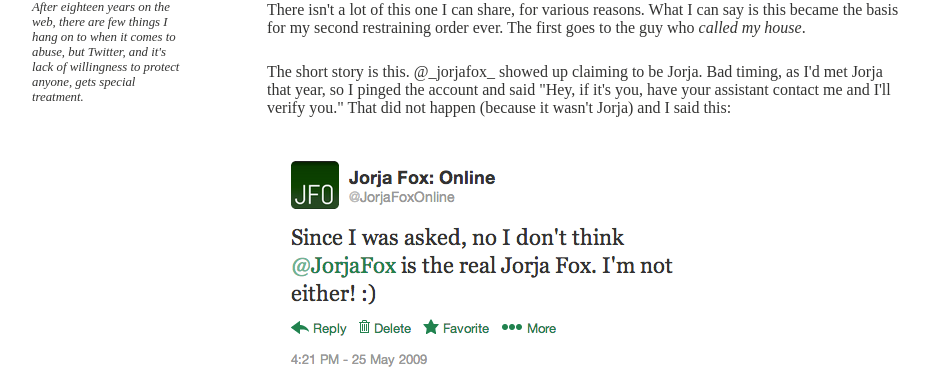
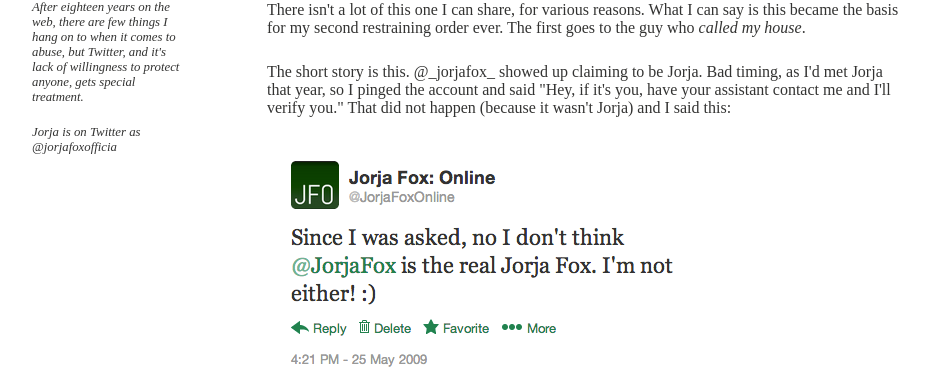
Before and after one commit to JorjaFox/static, a PHP site: page /haters/_jorjafox_ in a window 1280 px wide. Shown: the part 154-538 px from the top of the page, without its empty margins (53-982 px from the left). Run offline with PHP 8.4, Linux system fonts and the light colour scheme.

Commit message:
Link to Jorja

```diff
--- a/haters/_jorjafox_/index.php
+++ b/haters/_jorjafox_/index.php
@@ -43,7 +43,8 @@
   <div class="article-author-side">
     <h3>A History of Hate</h3>
 <p>After eighteen years on the web, there are few things I hang on to when it comes to abuse, but Twitter, and it's lack of willingness to protect anyone, gets special treatment.</p>
-  </div>
+
+<p>Jorja is on Twitter as <a href="https://twitter.com/jorjafoxofficia">@jorjafoxofficia</a></p>  </div>
 
   <article>
     <div class="headline-wrap">
--- a/haters/deleted/index.php
+++ b/haters/deleted/index.php
@@ -43,7 +43,8 @@
   <div class="article-author-side">
     <h3>A History of Hate</h3>
 <p>After eighteen years on the web, there are few things I hang on to when it comes to abuse, but Twitter, and it's lack of willingness to protect anyone, gets special treatment.</p>
-  </div>
+
+<p>Jorja is on Twitter as <a href="https://twitter.com/jorjafoxofficia">@jorjafoxofficia</a></p>  </div>
 
   <article>
     <div class="headline-wrap">
--- a/haters/ihatejfo/index.php
+++ b/haters/ihatejfo/index.php
@@ -43,7 +43,8 @@
   <div class="article-author-side">
     <h3>A History of Hate</h3>
 <p>After eighteen years on the web, there are few things I hang on to when it comes to abuse, but Twitter, and it's lack of willingness to protect anyone, gets special treatment.</p>
-  </div>
+
+<p>Jorja is on Twitter as <a href="https://twitter.com/jorjafoxofficia">@jorjafoxofficia</a></p>  </div>
 
   <article>
     <div class="headline-wrap">
--- a/haters/index.php
+++ b/haters/index.php
@@ -43,6 +43,8 @@
   <div class="article-author-side">
     <h3>A History of Hate</h3>
 <p>After eighteen years on the web, there are few things I hang on to when it comes to abuse, but Twitter, and it's lack of willingness to protect anyone, gets special treatment.</p>
+
+<p>Jorja is on Twitter as <a href="https://twitter.com/jorjafoxofficia">@jorjafoxofficia</a></p>
   </div>
 
   <article>
--- a/haters/jfosux/index.php
+++ b/haters/jfosux/index.php
@@ -43,7 +43,8 @@
   <div class="article-author-side">
     <h3>A History of Hate</h3>
 <p>After eighteen years on the web, there are few things I hang on to when it comes to abuse, but Twitter, and it's lack of willingness to protect anyone, gets special treatment.</p>
-  </div>
+
+<p>Jorja is on Twitter as <a href="https://twitter.com/jorjafoxofficia">@jorjafoxofficia</a></p>  </div>
 
   <article>
     <div class="headline-wrap">
--- a/haters/jorjafoxoniine/index.php
+++ b/haters/jorjafoxoniine/index.php
@@ -43,7 +43,8 @@
   <div class="article-author-side">
     <h3>A History of Hate</h3>
 <p>After eighteen years on the web, there are few things I hang on to when it comes to abuse, but Twitter, and it's lack of willingness to protect anyone, gets special treatment.</p>
-  </div>
+
+<p>Jorja is on Twitter as <a href="https://twitter.com/jorjafoxofficia">@jorjafoxofficia</a></p>  </div>
 
   <article>
     <div class="headline-wrap">
--- a/haters/l0rryp0r/index.php
+++ b/haters/l0rryp0r/index.php
@@ -43,7 +43,8 @@
   <div class="article-author-side">
     <h3>A History of Hate</h3>
 <p>After eighteen years on the web, there are few things I hang on to when it comes to abuse, but Twitter, and it's lack of willingness to protect anyone, gets special treatment.</p>
-  </div>
+
+<p>Jorja is on Twitter as <a href="https://twitter.com/jorjafoxofficia">@jorjafoxofficia</a></p>  </div>
 
   <article>
     <div class="headline-wrap">
--- a/haters/nicsherry/index.php
+++ b/haters/nicsherry/index.php
@@ -43,7 +43,8 @@
   <div class="article-author-side">
     <h3>A History of Hate</h3>
 <p>After eighteen years on the web, there are few things I hang on to when it comes to abuse, but Twitter, and it's lack of willingness to protect anyone, gets special treatment.</p>
-  </div>
+
+<p>Jorja is on Twitter as <a href="https://twitter.com/jorjafoxofficia">@jorjafoxofficia</a></p>  </div>
 
   <article>
     <div class="headline-wrap">
--- a/haters/realjorja/index.php
+++ b/haters/realjorja/index.php
@@ -43,7 +43,8 @@
   <div class="article-author-side">
     <h3>A History of Hate</h3>
 <p>After eighteen years on the web, there are few things I hang on to when it comes to abuse, but Twitter, and it's lack of willingness to protect anyone, gets special treatment.</p>
-  </div>
+
+<p>Jorja is on Twitter as <a href="https://twitter.com/jorjafoxofficia">@jorjafoxofficia</a></p>  </div>
 
   <article>
     <div class="headline-wrap">
--- a/haters/ssinclairx/index.php
+++ b/haters/ssinclairx/index.php
@@ -43,7 +43,8 @@
   <div class="article-author-side">
     <h3>A History of Hate</h3>
 <p>After eighteen years on the web, there are few things I hang on to when it comes to abuse, but Twitter, and it's lack of willingness to protect anyone, gets special treatment.</p>
-  </div>
+
+<p>Jorja is on Twitter as <a href="https://twitter.com/jorjafoxofficia">@jorjafoxofficia</a></p>  </div>
 
   <article>
     <div class="headline-wrap">
--- a/haters/thejorjafox/index.php
+++ b/haters/thejorjafox/index.php
@@ -43,7 +43,8 @@
   <div class="article-author-side">
     <h3>A History of Hate</h3>
 <p>After eighteen years on the web, there are few things I hang on to when it comes to abuse, but Twitter, and it's lack of willingness to protect anyone, gets special treatment.</p>
-  </div>
+
+<p>Jorja is on Twitter as <a href="https://twitter.com/jorjafoxofficia">@jorjafoxofficia</a></p>  </div>
 
   <article>
     <div class="headline-wrap">
```
